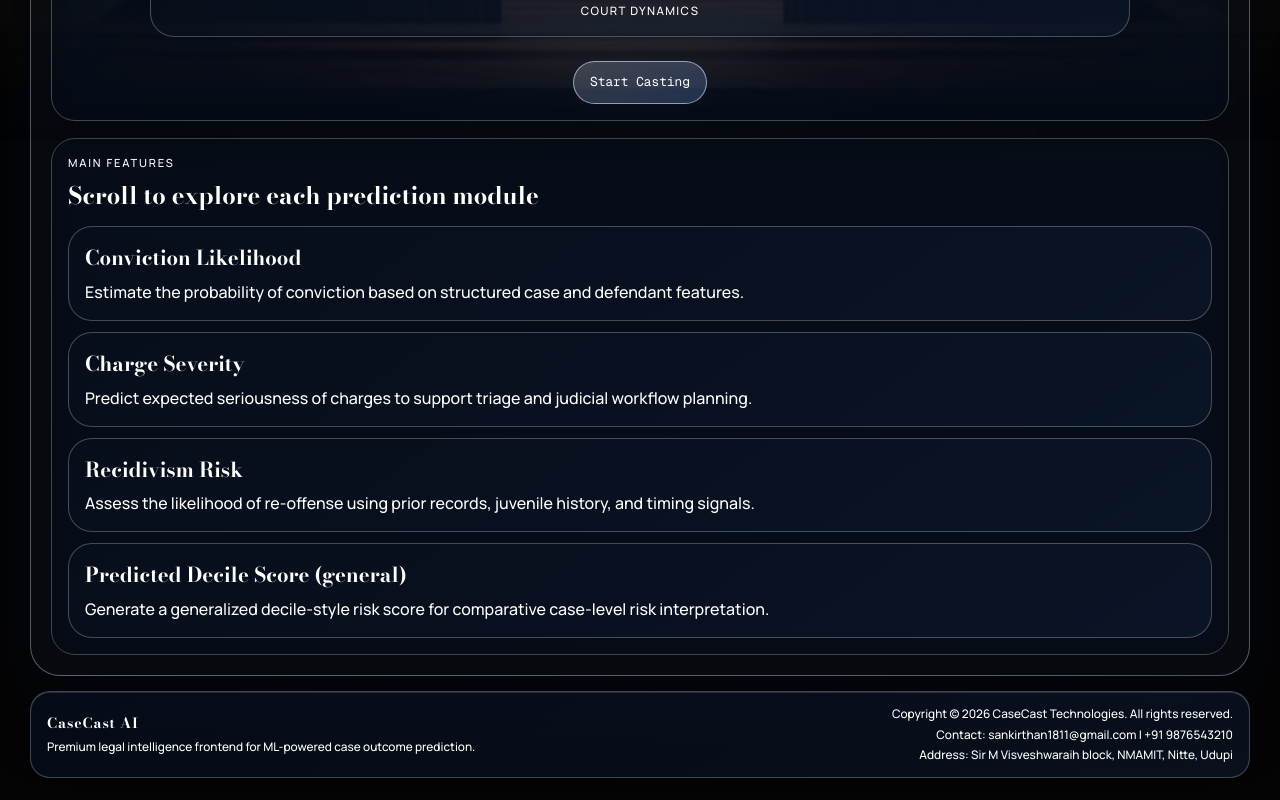
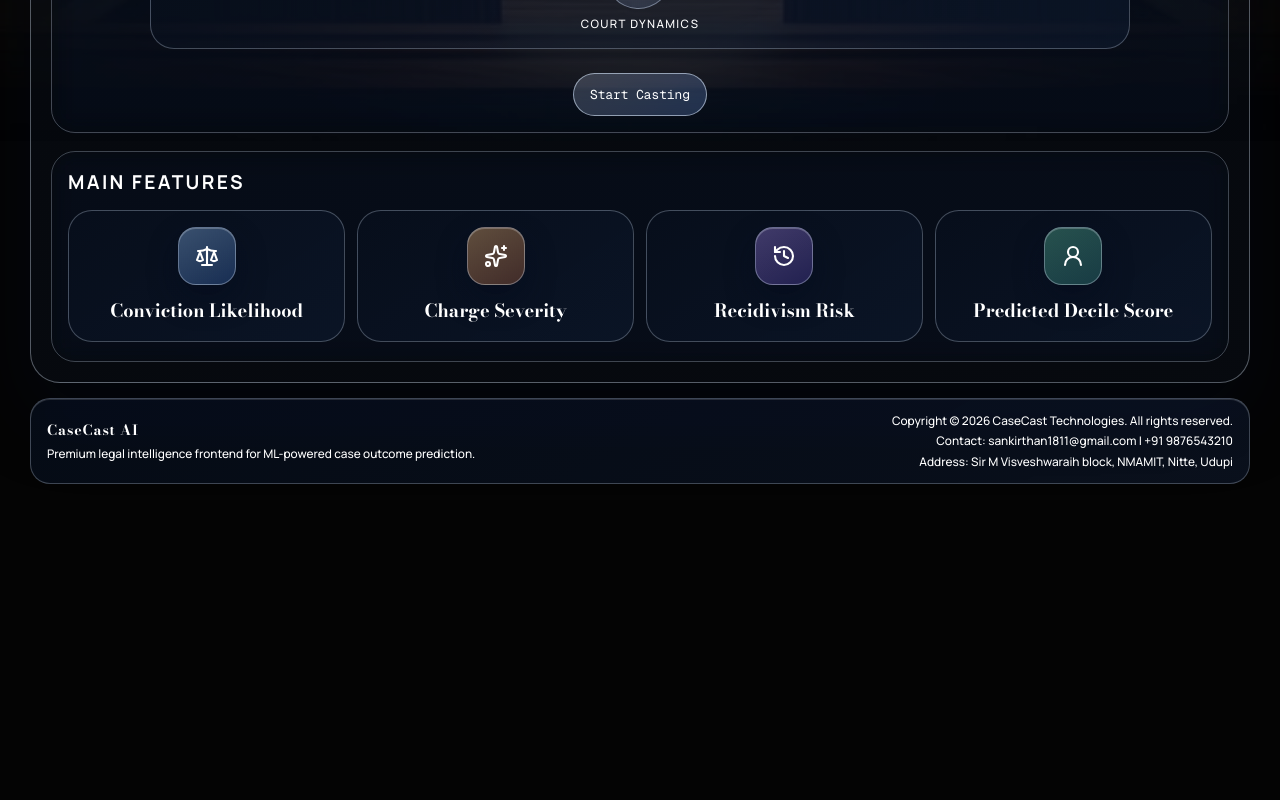
Before and after one commit to Sankirthan-R/Case-Cast, a React (Vite) app in the folder court-ai-frontend/: page /app in a window 1280 px wide. Shown: the part 659-1459 px from the top of the page. After the commit the page ends 1166 px from the top, so only its background shows below. Built offline with nearby package versions, Linux system fonts and the light colour scheme.

Commit message:
feat: update MainPortal features with icons and styles, enhance layout for better user experience

```diff
--- a/court-ai-frontend/src/index.css
+++ b/court-ai-frontend/src/index.css
@@ -952,7 +952,7 @@ a {
 
 .portal-content {
   width: min(1220px, 100%);
-  margin: 1rem auto 0;
+  margin: 1.8rem auto 0;
   flex: 1;
 }
 
@@ -1032,14 +1032,61 @@ a {
   font-family: "Bodoni Moda", "Times New Roman", serif;
 }
 
+.portal-home-features-head .portal-kicker {
+  font-size: clamp(0.95rem, 1.8vw, 1.2rem);
+  letter-spacing: 0.12em;
+  font-weight: 700;
+}
+
 .portal-home-feature-list {
-  display: grid;
-  gap: 0.7rem;
+  display: flex;
+  flex-wrap: nowrap;
+  gap: 0.72rem;
+  overflow-x: auto;
+  padding-bottom: 0.2rem;
+  scrollbar-width: thin;
+}
+
+.portal-home-feature-icon-card {
+  min-height: 132px;
+  min-width: 220px;
+  flex: 1 0 0;
+  display: grid;
+  place-items: center;
+  gap: 0.65rem;
+  text-align: center;
+  background: linear-gradient(152deg, rgba(13, 24, 44, 0.58), rgba(15, 31, 58, 0.42));
+}
+
+.portal-home-feature-icon {
+  width: 58px;
+  height: 58px;
+  border-radius: 18px;
+  display: inline-grid;
+  place-items: center;
+  border: 1px solid rgba(225, 238, 255, 0.34);
+  box-shadow: inset 0 1px 0 rgba(255, 255, 255, 0.22), 0 14px 30px rgba(4, 12, 28, 0.45);
+}
+
+.portal-home-feature-icon.is-conviction {
+  background: linear-gradient(150deg, rgba(149, 198, 255, 0.36), rgba(67, 125, 215, 0.28));
+}
+
+.portal-home-feature-icon.is-severity {
+  background: linear-gradient(150deg, rgba(255, 192, 120, 0.36), rgba(198, 108, 64, 0.3));
+}
+
+.portal-home-feature-icon.is-recidivism {
+  background: linear-gradient(150deg, rgba(178, 147, 255, 0.34), rgba(95, 72, 193, 0.3));
+}
+
+.portal-home-feature-icon.is-decile {
+  background: linear-gradient(150deg, rgba(126, 255, 208, 0.28), rgba(62, 162, 151, 0.3));
 }
 
 .portal-home-feature-item h4 {
   margin: 0;
-  font-size: clamp(1rem, 2.3vw, 1.28rem);
+  font-size: clamp(0.95rem, 2vw, 1.14rem);
   font-family: "Bodoni Moda", "Times New Roman", serif;
 }
 
@@ -1531,6 +1578,10 @@ a {
   .portal-home-quick-stats {
     grid-template-columns: 1fr;
   }
+
+  .portal-home-feature-icon-card {
+    min-width: 210px;
+  }
 }
 
 @media (max-width: 640px) {
@@ -1555,7 +1606,7 @@ a {
   }
 
   .portal-content {
-    margin-top: 0.72rem;
+    margin-top: 1.2rem;
   }
 
   .portal-home-hero,
--- a/court-ai-frontend/src/pages/MainPortal.jsx
+++ b/court-ai-frontend/src/pages/MainPortal.jsx
@@ -33,19 +33,23 @@ const initialCastingInputs = {
 const homeFeatureBlocks = [
   {
     title: "Conviction Likelihood",
-    detail: "Estimate the probability of conviction based on structured case and defendant features.",
+    icon: Scale,
+    toneClass: "is-conviction",
   },
   {
     title: "Charge Severity",
-    detail: "Predict expected seriousness of charges to support triage and judicial workflow planning.",
+    icon: Sparkles,
+    toneClass: "is-severity",
   },
   {
     title: "Recidivism Risk",
-    detail: "Assess the likelihood of re-offense using prior records, juvenile history, and timing signals.",
+    icon: History,
+    toneClass: "is-recidivism",
   },
   {
-    title: "Predicted Decile Score (general)",
-    detail: "Generate a generalized decile-style risk score for comparative case-level risk interpretation.",
+    title: "Predicted Decile Score",
+    icon: UserRound,
+    toneClass: "is-decile",
   },
 ];
 
@@ -389,21 +393,22 @@ export default function MainPortal() {
                 >
                   <div className="portal-home-features-head">
                     <p className="portal-kicker">Main Features</p>
-                    <h3>Scroll to explore each prediction module</h3>
                   </div>
 
                   <div className="portal-home-feature-list">
                     {homeFeatureBlocks.map((feature, index) => (
                       <motion.article
                         key={feature.title}
-                        className="portal-card portal-home-feature-item"
+                        className="portal-card portal-home-feature-item portal-home-feature-icon-card"
                         initial={{ opacity: 0, y: 28 }}
                         whileInView={{ opacity: 1, y: 0 }}
                         viewport={{ once: true, amount: 0.4 }}
                         transition={{ duration: 0.42, delay: index * 0.08, ease: "easeOut" }}
                       >
+                        <span className={`portal-home-feature-icon ${feature.toneClass}`}>
+                          <feature.icon size={24} strokeWidth={2.1} />
+                        </span>
                         <h4>{feature.title}</h4>
-                        <p>{feature.detail}</p>
                       </motion.article>
                     ))}
                   </div>
```
